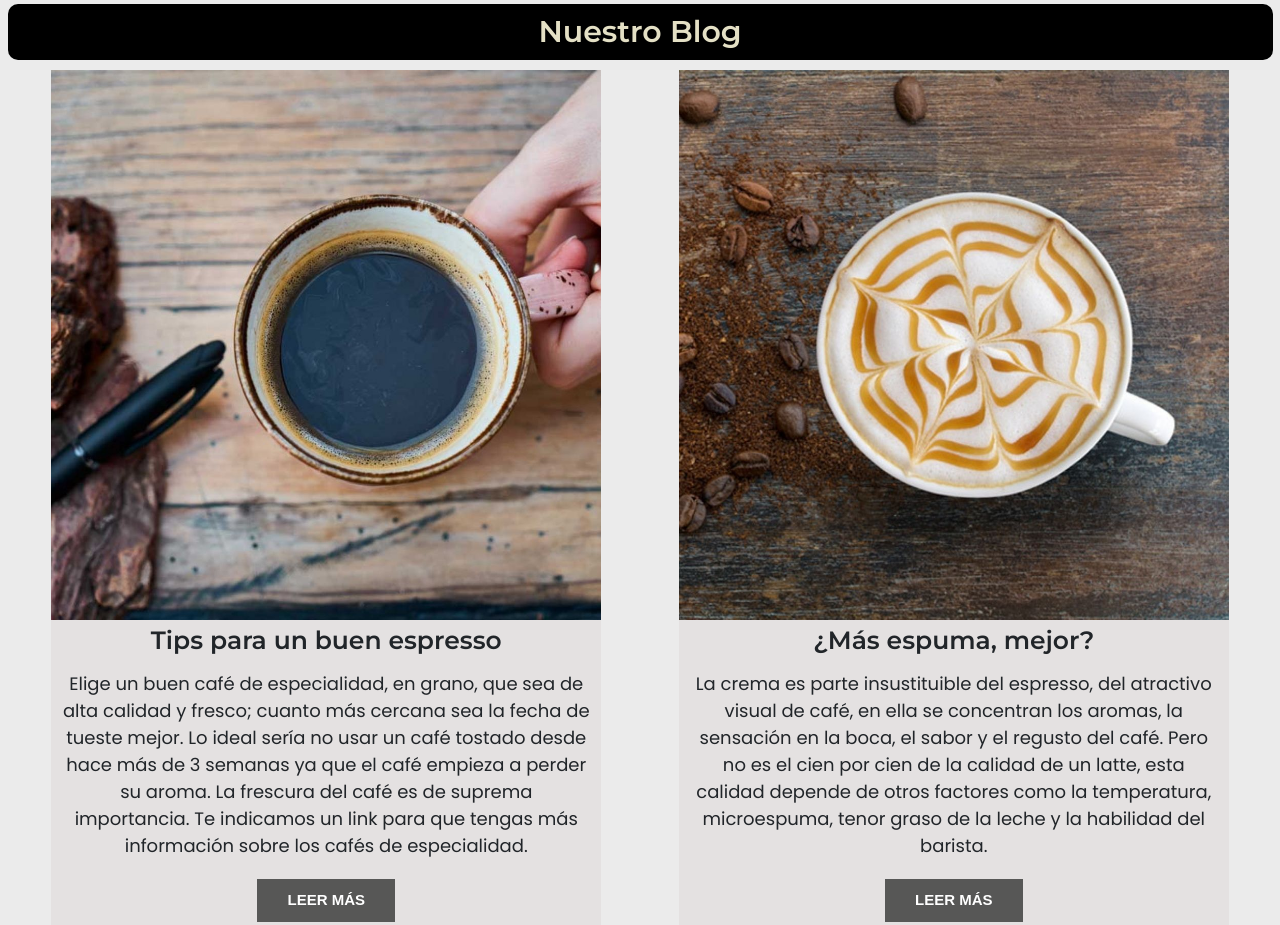
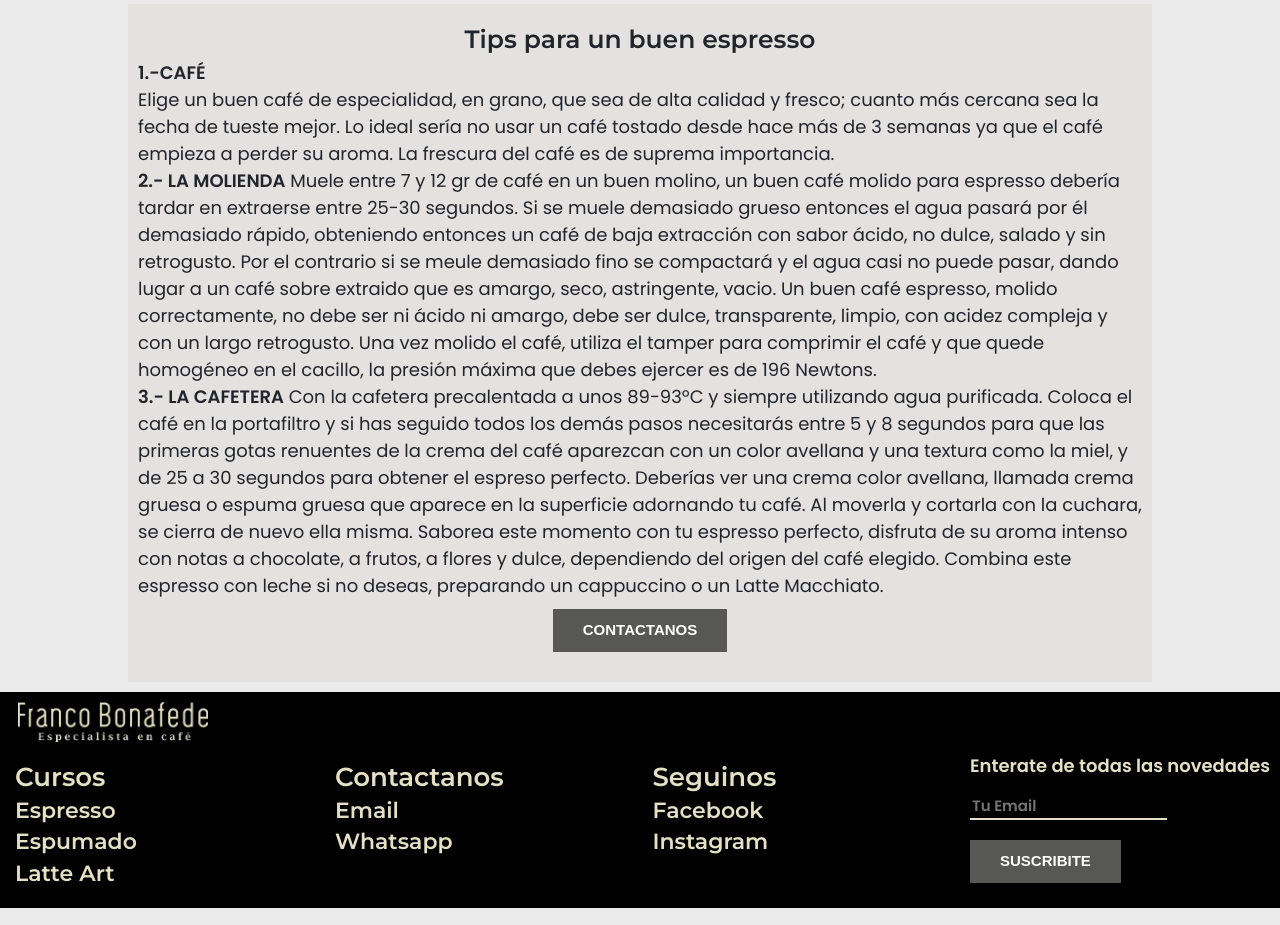
Before and after one commit to germanvaras/cafeartsass, a plain HTML site: page pages/entrada.html in a window 1280 px wide. Shown: the part 806-1731 px from the top of the page. Drawn offline with nearby package versions, Linux system fonts and the light colour scheme.

Commit message:
Nueva Rama

```diff
--- a/css/style.css
+++ b/css/style.css
@@ -204,6 +204,9 @@ span.navbar-toggler-icon {
   transition: box-shadow 0.3s;
   margin: 0 auto; }
 
+.articleCompleto {
+  width: 80%; }
+
 .sectionConfian__container {
   display: flex;
   justify-content: space-evenly;
--- a/pages/blog.html
+++ b/pages/entrada.html
@@ -5,8 +5,8 @@
     <meta charset="UTF-8">
     <meta http-equiv="X-UA-Compatible" content="IE=edge">
     <meta name="viewport" content="width=device-width, initial-scale=1.0">
-    <meta name="keywords" content=" blog café cafe latte espresso capuccinno ristretto barismo barista emulsión">
-    <meta name="description" content="Blog de Café realizado por expertos">
+    <meta name="keywords" content="contacto cafe café espresso ristretto emulsión degustación cata barismo barista">
+    <meta name="description" content="Página de Contacto">
     <link rel="shortcut icon" href="../img/Iso.png">
     <link rel="preconnect" href="https://fonts.googleapis.com">
     <link rel="preconnect" href="https://fonts.gstatic.com" crossorigin>
@@ -17,16 +17,18 @@
         integrity="sha384-1BmE4kWBq78iYhFldvKuhfTAU6auU8tT94WrHftjDbrCEXSU1oBoqyl2QvZ6jIW3" crossorigin="anonymous">
     <link rel="stylesheet" href="https://stackpath.bootstrapcdn.com/font-awesome/4.7.0/css/font-awesome.min.css">
     <link rel="stylesheet" href="../css/style.css">
-    <title>Café Art Blog</title>
+    <title>Café Art Contacto</title>
 </head>
 
 <body>
+
     <header>
         <a href="https://wa.me/5492615754253" class="whatsapp" target="_blank"> <i
                 class="fa fa-whatsapp whatsapp-icon"></i></a>
         <nav class="navbar navbar-expand-lg fixed-top sps sps--abv px-1">
             <div class="container-fluid text-center">
-                <a class="navbar-brand" href="../index.html"><img class="logo ps-md-3" src="../img/logo.png"> </img></a>
+                <a class="navbar-brand" href="../index.html"><img class="logo ps-md-3" src="../img/logo.png">
+                    </img></a>
                 <button class="navbar-toggler" type="button" data-bs-toggle="collapse"
                     data-bs-target="#navbarSupportedContent" aria-controls="navbarSupportedContent"
                     aria-expanded="false" aria-label="Toggle navigation">
@@ -38,7 +40,7 @@
                             <a class="nav-link " aria-current="page" href="../index.html">Home</a>
                         </li>
                         <li class="nav-item px-lg-2"">
-                            <a class=" nav-link active " href=" blog.html">Blog</a>
+                            <a class=" nav-link" href="blog.html">Blog</a>
                         </li>
                         <li class="nav-item dropdown px-lg-2"">
                             <a class=" nav-link dropdown-toggle" href="cursos.html" id="navbarDropdown" role="button"
@@ -58,11 +60,11 @@
                                 <li>
                                     <hr class="dropdown-divider">
                                 </li>
-                                <li><a class="dropdown-item">Arte Latte </a></li>
+                                <li><a class="dropdown-item" href="ejemplo.html">Arte Latte </a></li>
                             </ul>
                         </li>
-                        <li class="nav-item px-lg-2"">
-                            <a class=" nav-link" href="contacto.html">Contacto</a>
+                        <li class="nav-item px-lg-2">
+                            <a class=" nav-link active" href="contacto.html">Contacto</a>
                         </li>
                         <li class="nav-item px-lg-2">
                             <a class="nav-link" href="nosotros.html">Nosotros</a>
@@ -79,41 +81,46 @@
             <p class="banner__p">Aprendé de los expertos con las mejores recetas y consejos</p>
 
         </section>
-        <section class="container-fluid my-2  ">
-            <h2 class="section__titulo text-center">Nuestro Blog</h2>
-            <div class="row mx-2">
-                <article class="col-12 col-md-4 p-0 mb-4 text-center sectionBlog__article ">
-                    <img class="sectionBlog__img mb-2" src="../img/blog1.jpg" alt="Café Espresso">
-                    <h3 class="sectionBlog__subtitulo text-center ">Tips para un buen espresso</h3>
-                    <p class="text-center p-3">Elige un buen café de especialidad, en grano, que sea de alta calidad y
-                        fresco; cuanto más cercana sea la fecha de tueste mejor. Lo ideal sería no usar un café tostado
-                        desde hace más de 3 semanas ya que el café empieza a perder su aroma. La frescura del café es de
-                        suprema importancia. Te indicamos un link para que tengas más información sobre los cafés de
-                        especialidad.</p>
-                    <a href="ejemplo.html"><button class="sectionBlog__button button">Leer Más</button></a>
-                </article>
-                <article class="col-12 col-md-4 p-0 mb-4 text-center sectionBlog__article">
-                    <img class="sectionBlog__img mb-2 " src="../img/blog2.jpg" alt="Café Espumado">
-                    <h3 class="sectionBlog__subtitulo text-center">¿Más espuma, mejor?</h3>
-                    <p class="text-center p-3">La crema es parte insustituible del espresso, del atractivo visual de
-                        café, en ella se concentran los aromas, la sensación en la boca, el sabor y el regusto del café.
-                        Pero no es el cien por cien de la calidad de un latte, esta calidad depende de otros factores
-                        como la temperatura, microespuma, tenor graso de la leche y la habilidad del barista.</p>
-                    <a href="ejemplo.html"><button class="sectionBlog__button button">Leer Más</button></a>
-                </article>
-                <article class="col-12 col-md-4 p-0 mb-4 text-center sectionBlog__article  ">
-                    <img class="sectionBlog__img mb-2" src="../img/blog3.jpg" alt="Latte Art">
-                    <h3 class="sectionBlog__subtitulo text-center">3 figuras clásicas</h3>
-                    <p class="text-center p-3">Hacer figuras en el café se ha vuelto una fuerte tendencia bien recibida
-                        por el público, tanto en redes como en los negocios.
-                        Hacer figuras en el café se ha vuelto una fuerte tendencia bien recibida por el público, tanto
-                        en redes como en los negocios.
-                        En esta nota te vamos a explicar como a hacer las tres figuras clásicas del latter art, las
-                        cuales son: el corazón, la espiga y la rossetta..</p>
-                    <a href="ejemplo.html"><button class="sectionBlog__button button">Leer Más</button></a>
-                </article>
+
+        <article class="container__fluid p-3 my-3 sectionBlog__article articleCompleto">
+            <div class="text-center mt-3">
+                <h3>Tips para un buen espresso</h3>
             </div>
-        </section>
+            <p>
+
+               <span class="fw-bold">1.-CAFÉ</span>  <br>
+
+                Elige un buen café de especialidad, en grano, que sea de alta calidad y fresco; cuanto más cercana sea
+                la fecha de tueste mejor. Lo ideal sería no usar un café tostado desde hace más de 3 semanas ya que el
+                café empieza a perder su aroma. La frescura del café es de suprema importancia. <br>
+
+                <span class="fw-bold">2.- LA MOLIENDA</span <br>
+                Muele entre 7 y 12 gr de café en un buen molino, un buen café molido para espresso debería tardar en
+                extraerse entre 25-30 segundos. Si se muele demasiado grueso entonces el agua pasará por él demasiado
+                rápido, obteniendo entonces un café de baja extracción con sabor ácido, no dulce, salado y sin
+                retrogusto. Por el contrario si se meule demasiado fino se compactará y el agua casi no puede pasar,
+                dando lugar a un café sobre extraido que es amargo, seco, astringente, vacio. Un buen café espresso,
+                molido correctamente, no debe ser ni ácido ni amargo, debe ser dulce, transparente, limpio, con acidez
+                compleja y con un largo retrogusto.
+                Una vez molido el café, utiliza el tamper para comprimir el café y que quede homogéneo en el cacillo, la
+                presión máxima que debes ejercer es de 196 Newtons. <br>
+
+                <span class="fw-bold">3.- LA CAFETERA</span <br>
+                Con la cafetera precalentada a unos 89-93ºC y siempre utilizando agua purificada. Coloca el café en la
+                portafiltro y si has seguido todos los demás pasos necesitarás entre 5 y 8 segundos para que las
+                primeras gotas renuentes de la crema del café aparezcan con un color avellana y una textura como la
+                miel, y de 25 a 30 segundos para obtener el espreso perfecto.
+                Deberías ver una crema color avellana, llamada crema gruesa o espuma gruesa que aparece en la superficie
+                adornando tu café. Al moverla y cortarla con la cuchara, se cierra de nuevo ella misma.
+
+                Saborea este momento con tu espresso perfecto, disfruta de su aroma intenso con notas a chocolate, a
+                frutos, a flores y dulce, dependiendo del origen del café elegido.
+                Combina este espresso con leche si no deseas, preparando un cappuccino o un Latte Macchiato. </p>
+                <div class="text-center">
+                <a href="contacto.html"><button class="button">Contactanos</button></a>
+                </div>
+        </article>
+
     </main>
     <footer class="container-fluid footer text-center text-md-start">
         <div>
@@ -168,7 +175,6 @@
             </form>
         </nav>
     </footer>
-
     <script src="https://cdn.jsdelivr.net/npm/bootstrap@5.1.3/dist/js/bootstrap.bundle.min.js"
         integrity="sha384-ka7Sk0Gln4gmtz2MlQnikT1wXgYsOg+OMhuP+IlRH9sENBO0LRn5q+8nbTov4+1p"
         crossorigin="anonymous"></script>
--- a/scss/sections/_sectionBlog.scss
+++ b/scss/sections/_sectionBlog.scss
@@ -2,3 +2,6 @@
     @include contenedor (55rem,$gris, box-shadow 0.3s);
     margin: 0 auto;
 }
+.articleCompleto{
+    width: 80%;
+}
```
Also changed, not shown: scss/sections/_sectionsGlobales.scss (line endings or trailing spaces).
